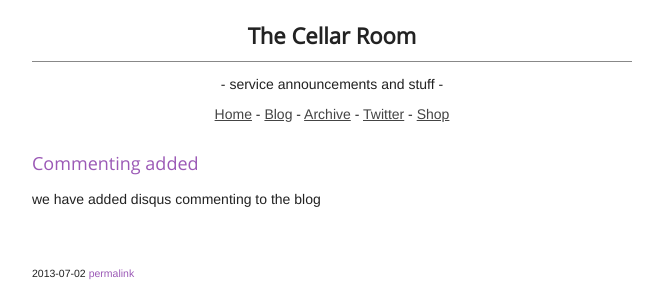
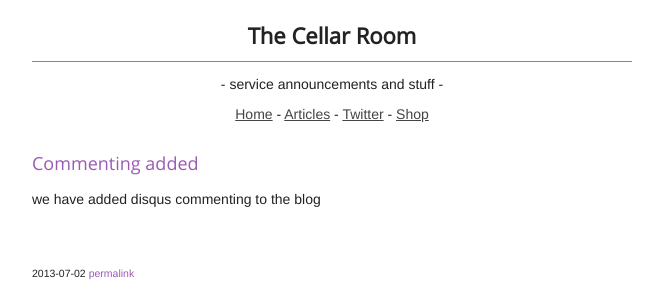
Before and after one commit to ChelseaStats/TheCellarRoom.uk, a Jekyll site: the page built from _posts/2013-07-02-disqus-commenting-added.md, in a window 1280 px wide. Shown: the top 298 px of the page, without its empty margins (308-971 px from the left). Built offline with Jekyll 4.4.1, drawn with Linux system fonts in a browser that asks for light colours; nearby versions of some CDN libraries; Markdown is read by kramdown in place of the engine named in the settings; comment, search, counter and statistics services are not loaded.

Commit message:
Update layout.html

```diff
--- a/_layouts/layout.html
+++ b/_layouts/layout.html
@@ -43,8 +43,7 @@
                          <p>- service announcements and stuff -</p>
 				<nav>
 					<a href="/">Home</a> -
-                    			<a href="/posts/">Blog</a> -
-					<a href="/archive.html">Archive</a> -
+					<a href="/archive.html">Articles</a> -
 					<a href="http://twitter.com/{{ site.author.twitter }}">Twitter</a> -
                 	 		<a href="https://gumroad.com/ChelseaStats">Shop</a>
 				</nav>
```
